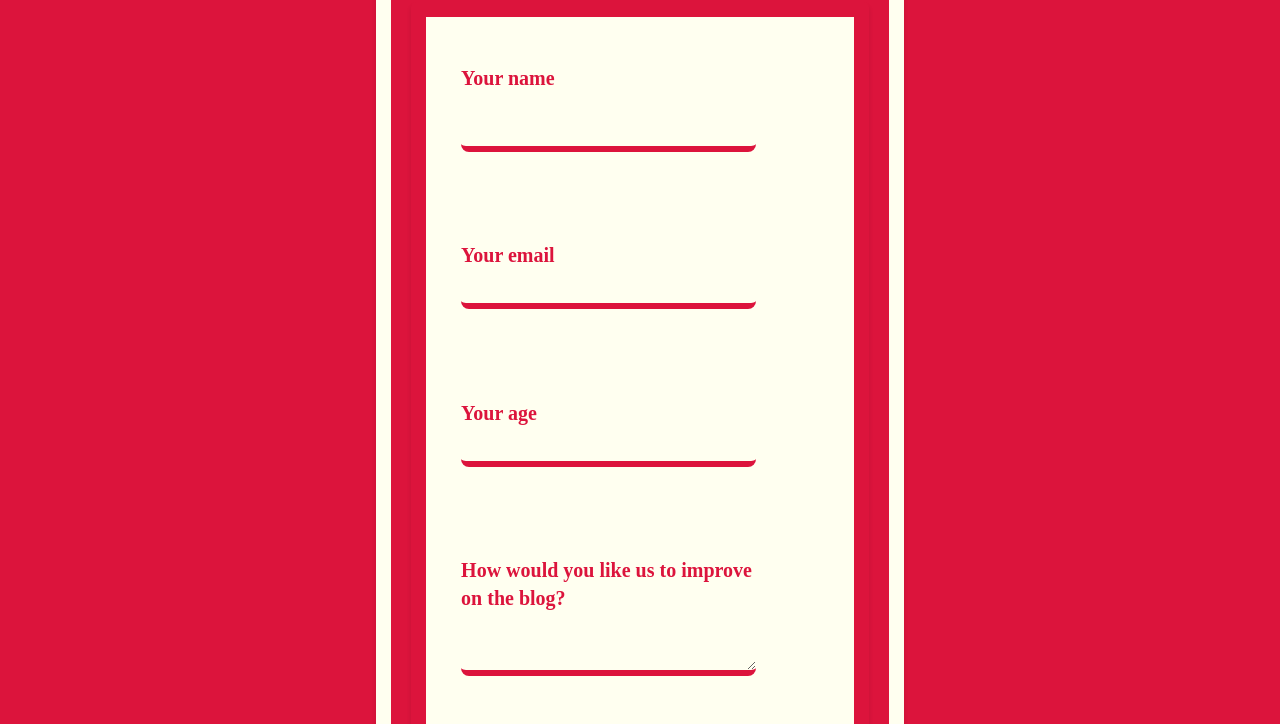
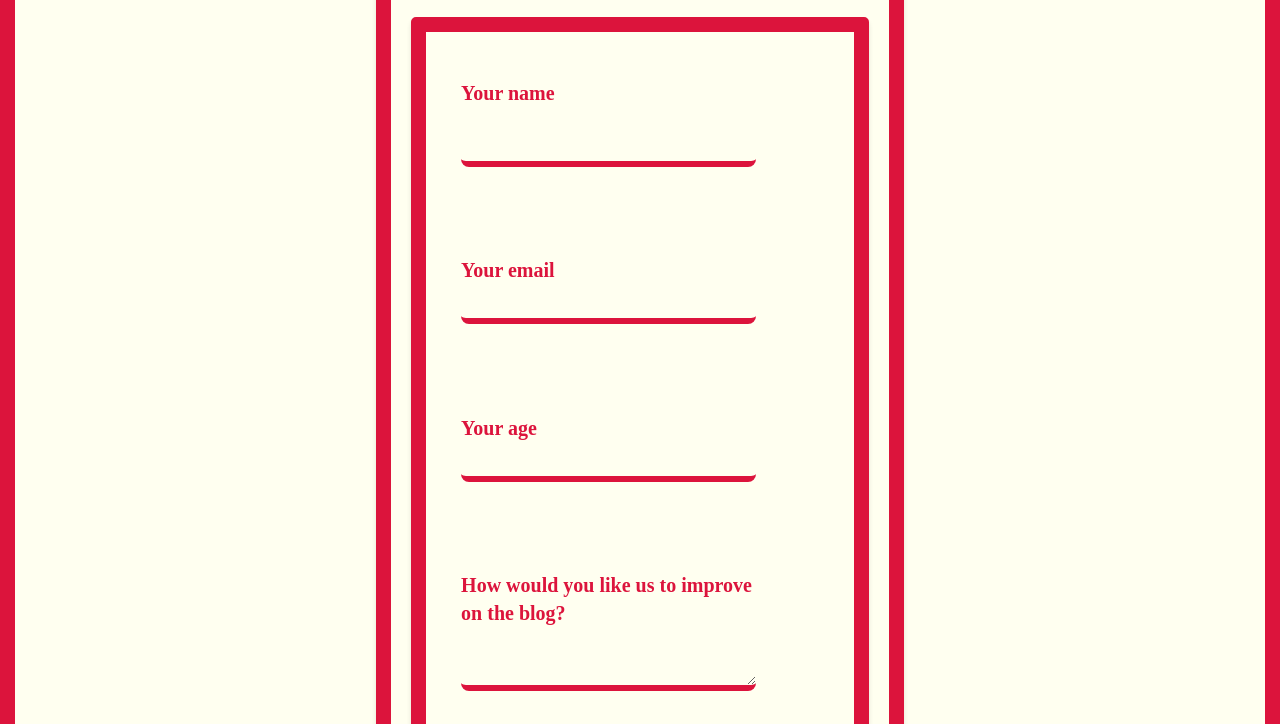
Before and after one commit to Onaope/Subscription-form, a plain HTML site: page index.html in a window 1280 px wide. Shown: the part 229-953 px from the top of the page. Drawn offline with Linux system fonts and the light colour scheme.

Commit message:
Update style.css

```diff
--- a/style.css
+++ b/style.css
@@ -34,16 +34,17 @@ html{
   box-shadow: 0 4px 5px rgba(0, 0, 0, 0.1);
   display:table ;
   box-sizing:border-box ;
-  background:crimson no-repeat center center fixed;
+  background:ivory no-repeat center center fixed;
+     border: 15px solid crimson;
 }
 .formcontainer {
   border-radius: 5px;
-  border: 15px solid ivory;
+  border: 15px solid crimson;
   width: 100%;
   box-shadow: 0 4px 5px rgba(0, 0, 0, 0.1);
   display: table;
   box-sizing:border-box ;
-  background:crimson no-repeat center center fixed;
+  background:ivory no-repeat center center fixed;
     padding:20px;
 }
 form{
```
